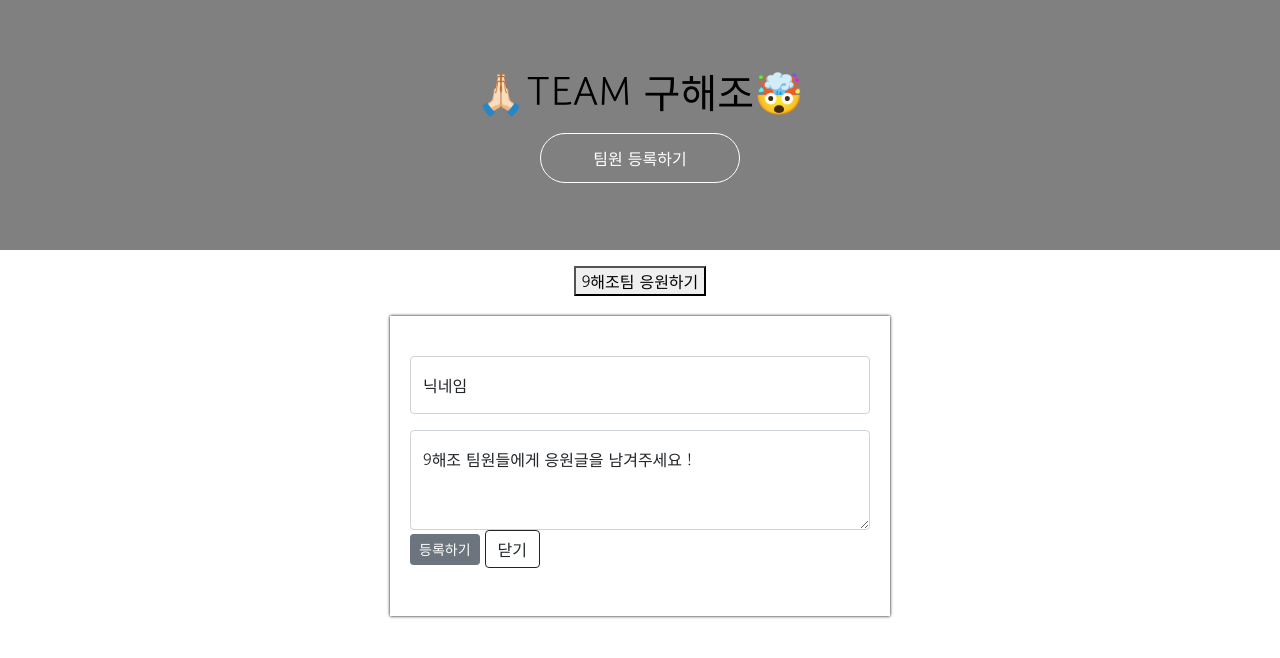
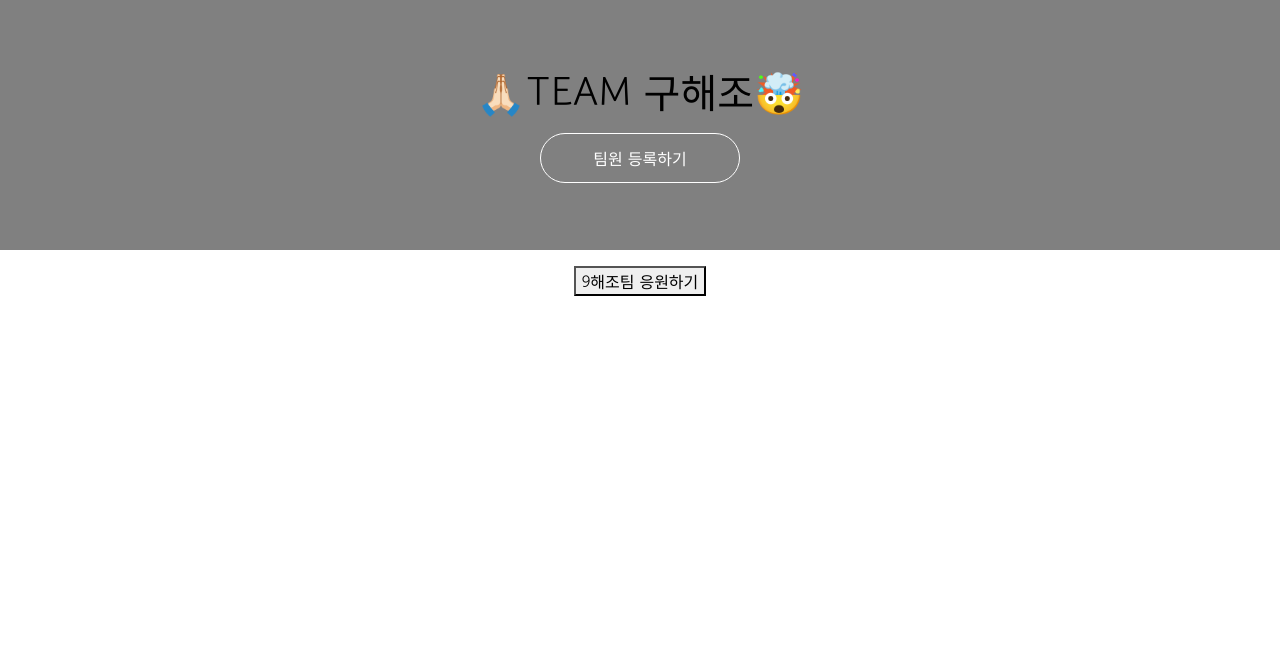
Before and after one commit to TerryEHLee/project1GooHaeJywo, a Flask app: page / in a window 1280 px wide. Shown: the top 658 px of the page. Run offline with Flask 3, Linux system fonts and the light colour scheme; data that the repository does not hold is empty; some libraries are stand-ins or nearby versions.

Commit message:
display:none

```diff
--- a/templates/index.html
+++ b/templates/index.html
@@ -148,7 +148,7 @@
     </div>
 
     <!-- 응원 댓글 포스팅박스 -->
-    <div id="form">
+    <div id="form" style="display:none">
       <div class="commentGroup">
         <div class="form-floating mb-3">
           <input type="text" class="form-control" id="nickname" placeholder="url" />
```
